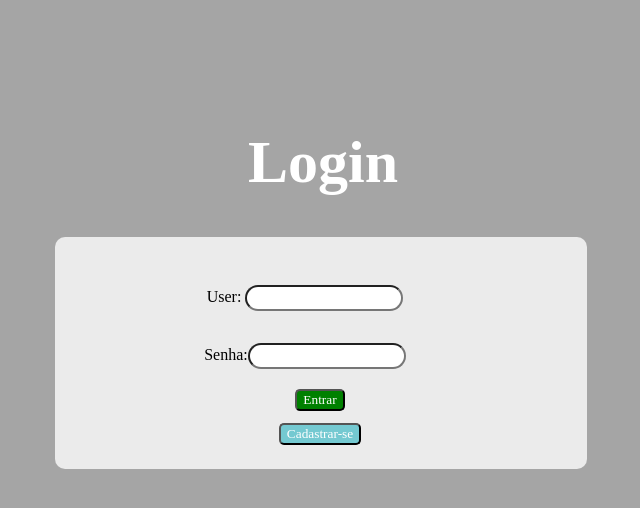
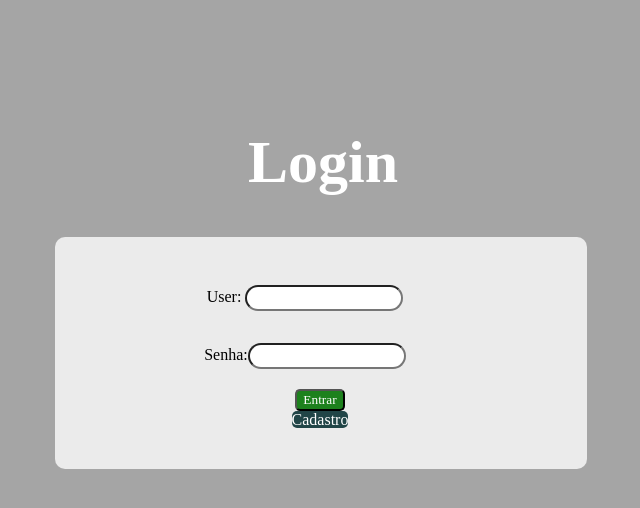
Before and after one commit to lucaslacerdaa/DesenvolvimentoWeb, a Vue app in the folder MapCov/Front/: page / in a window 1280 px wide. Shown: the top 508 px of the page, without its empty margins (465-1105 px from the left). Built offline with nearby package versions, Linux system fonts and the light colour scheme.

Commit message:
router para cadastro

```diff
--- a/MapCov/Front/src/components/FormLogin.vue
+++ b/MapCov/Front/src/components/FormLogin.vue
@@ -10,17 +10,17 @@
     <div class="buttons_login">
       <button
         id="button"
-        class="buttonSinUp"
+        class="buttonSignIn"
         @click="redirect">
         Entrar
       </button>
       <br>
-      <button
-        id="button"
-        class="buttonSigIn"
-        @click="goToCasdastro">
-        Cadastrar-se
-      </button>
+      <router-link
+        id = "button"
+        class = "buttonSignUp"
+        to = "/cadastro">
+        Cadastro
+      </router-link>
     </div>
   </div>
 </template>
@@ -99,7 +99,6 @@ export default {
   height: 200px;
   padding: 1rem;
   border-radius: 10px;
-  /* text-align: center; */
   background-color: rgb(235, 235, 235);
 }
 .inputs_form{
@@ -108,7 +107,6 @@ export default {
   border-radius: 20px;
   text-align: left;
   margin-top: 2rem;
-  /* margin-bottom: 1rem; */
   margin-right: 2rem;
   background-color: white;
 }
@@ -118,12 +116,13 @@ export default {
   text-align: center;
   background-color: rgba(0, 255, 255, 0);
 }
-.buttonSinUp{
-  background-color: green;
+.buttonSignUp{
+  text-decoration: none;
+  margin-top: 0.75rem;
+  background-color: rgb(33, 69, 71);
 }
-.buttonSigIn{
-  margin-top: 0.75rem;
-  background-color: rgb(116, 201, 209);
+.buttonSignIn{
+  background-color: rgb(29, 129, 29);
 }
 #button{
   color: rgb(255, 255, 255);
--- a/MapCov/Front/src/views/Cadastro.vue
+++ b/MapCov/Front/src/views/Cadastro.vue
@@ -1,13 +1,13 @@
 <template>
-
+  <div>
+      <h1>Cadastro</h1>
+    <Cadastro />
+  </div>
 </template>
 
 <script>
-export default {
-
-}
+export default {};
 </script>
 
 <style>
-
 </style>
```
